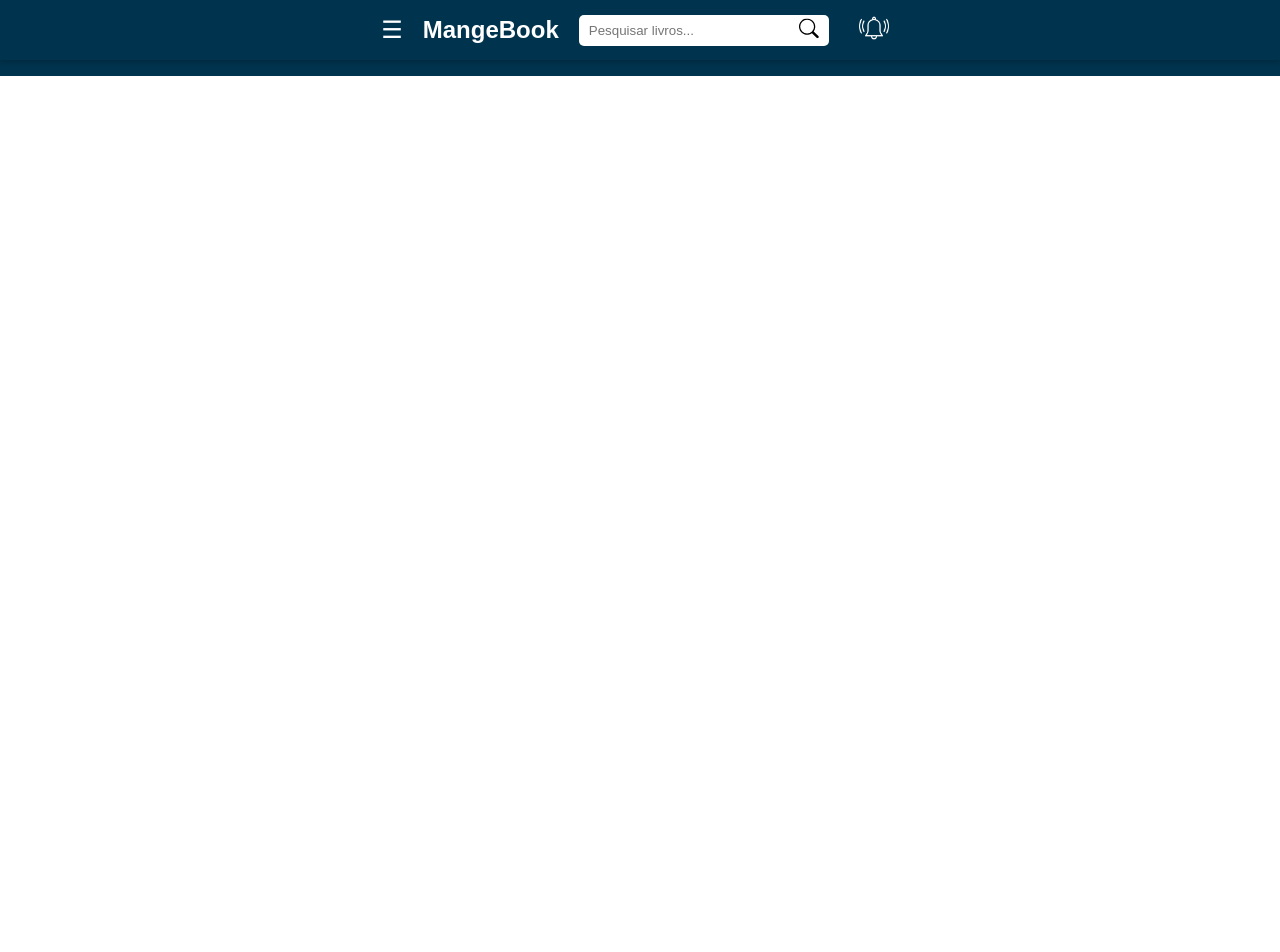
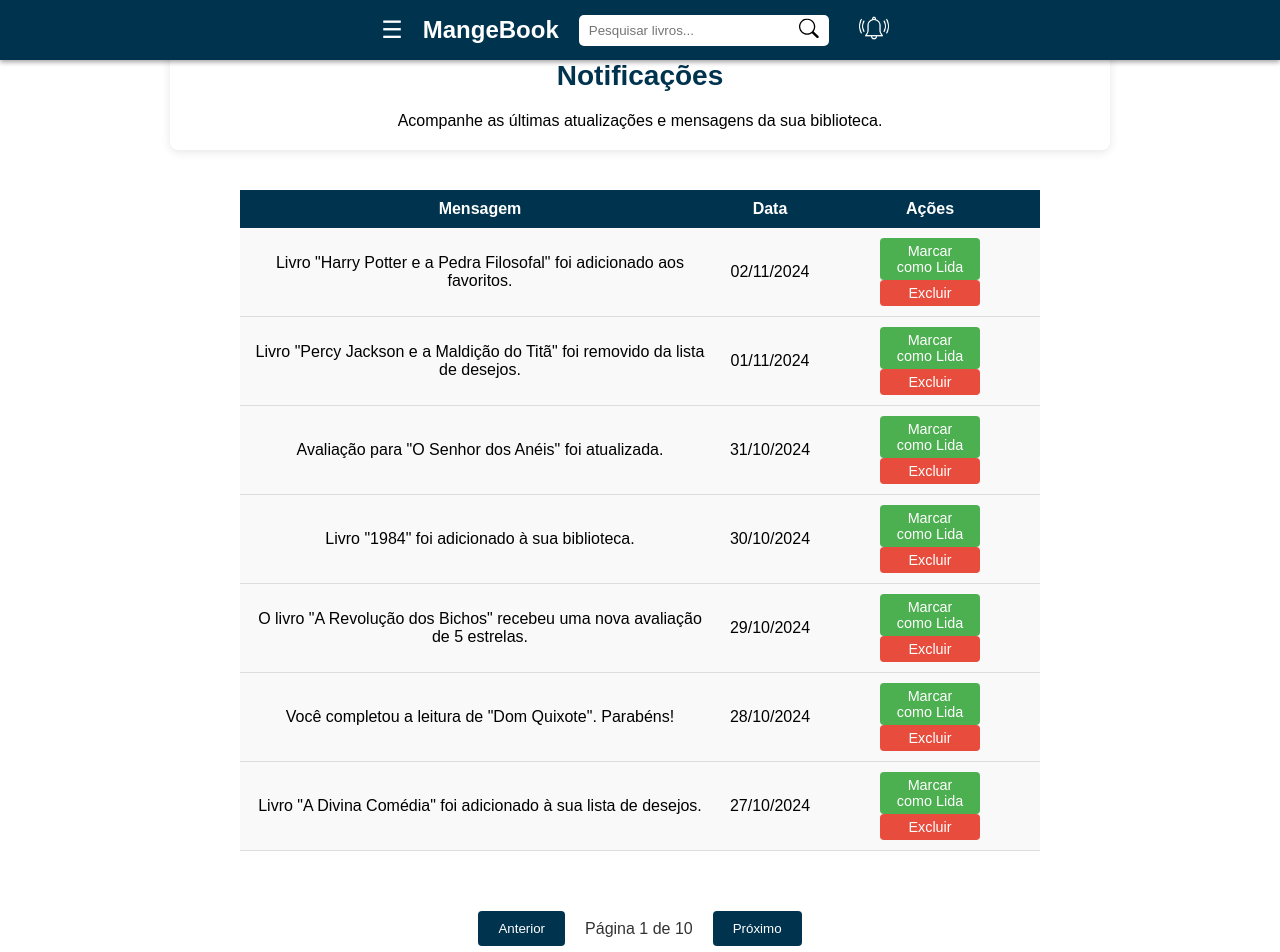
Before and after one commit to LucasSantino/MangeBook, a Vue app in the folder libraryFrontend/user-frontend/: page /notifica in a window 1280 px wide. Shown: the top 952 px of the page. Before the commit the page ends 800 px from the top, so only its background shows below. Built offline with nearby package versions, Linux system fonts and the light colour scheme.

Commit message:
Notoficaçoes.vue
Criação da pagina em vue;
Criação de rota para a pagina notificacoes.vue;
Alteração do caminho Noticifaçoes.vue na SideBar

```diff
--- a/libraryFrontend/user-frontend/src/components/SideBar.vue
+++ b/libraryFrontend/user-frontend/src/components/SideBar.vue
@@ -36,7 +36,7 @@
           <ul v-show="isProfileDropdownOpen" class="dropdown-menu">
             <li><router-link to="/perfil-usuario">Informações de Perfil</router-link></li>
             <li><router-link to="/historico">Historico</router-link></li>
-            <li><a href="/Site - MangeBook/Notificacoes.html">Notificações</a></li>
+            <li><router-link to="/notifica">Notificações</router-link></li>
           </ul>
         </li>
 
--- a/libraryFrontend/user-frontend/src/router/index.js
+++ b/libraryFrontend/user-frontend/src/router/index.js
@@ -7,6 +7,7 @@ import Favoritos from '@/views/Favoritos.vue';
 import ListaDesejos from '@/views/ListaDesejos.vue'; // Importação única
 import PerfilUsuario from '@/views/PerfilUsuario.vue';
 import Historico from '@/views/Historico.vue';
+import Notifica from '@/views/Notifica.vue';
 
 const routes = [
   {
@@ -50,6 +51,11 @@ const routes = [
     name: 'Historico',
     component: Historico, // Componente da página "Historico"
   },
+  {
+    path: '/notifica',
+    name: 'Notifica',
+    component: Notifica, // Componente da página "Notificaçoes"
+  },
 
 
 
--- a/libraryFrontend/user-frontend/src/views/Notifica.vue
+++ b/libraryFrontend/user-frontend/src/views/Notifica.vue
@@ -0,0 +1,235 @@
+<template>
+    <div class="container">
+      <NavBar @toggle-sidebar="toggleSidebar" />
+      <SideBar :isSidebarOpen="sidebarOpen" @toggle-sidebar="toggleSidebar" />
+      <main>
+        <!-- Conteúdo principal -->
+        <div class="welcome-container">
+          <h2 class="welcome-title">Notificações</h2>
+          <p>Acompanhe as últimas atualizações e mensagens da sua biblioteca.</p>
+        </div>
+
+        <!-- Exibição da mensagem quando não há notificações -->
+        <div v-if="notificacoes.length === 0" class="no-notifications">
+          <p>Você não possui mais notificações.</p>
+        </div>
+
+        <!-- Tabela de Notificações -->
+        <div v-else class="notificacoes-container">
+          <div class="tabela-container">
+            <table class="notificacoes-tabela">
+              <thead>
+                <tr>
+                  <th>Mensagem</th>
+                  <th>Data</th>
+                  <th>Ações</th>
+                </tr>
+              </thead>
+              <tbody>
+                <tr v-for="(notificacao, index) in notificacoes" :key="index">
+                  <td>{{ notificacao.mensagem }}</td>
+                  <td>{{ notificacao.data }}</td>
+                  <td>
+                    <button class="btn-marcar-lida" @click="marcarComoLida(index)">Marcar como Lida</button>
+                    <button class="btn-excluir" @click="excluirNotificacao(index)">Excluir</button>
+                  </td>
+                </tr>
+              </tbody>
+            </table>
+          </div>
+        </div>
+
+        <!-- Navegação de Páginas -->
+        <div class="pagination">
+          <button class="btn-navegacao" aria-label="Página anterior">Anterior</button>
+          <span>Página 1 de 10</span>
+          <button class="btn-navegacao" aria-label="Próxima página">Próximo</button>
+        </div>
+      </main>
+    </div>
+  </template>
+
+  <script>
+  import NavBar from "@/components/NavBar.vue";
+  import SideBar from "@/components/SideBar.vue";
+
+  export default {
+    components: {
+      NavBar,
+      SideBar,
+    },
+    data() {
+      return {
+        sidebarOpen: false,
+        notificacoes: [
+          { mensagem: 'Livro "Harry Potter e a Pedra Filosofal" foi adicionado aos favoritos.', data: '02/11/2024', lida: false },
+          { mensagem: 'Livro "Percy Jackson e a Maldição do Titã" foi removido da lista de desejos.', data: '01/11/2024', lida: false },
+          { mensagem: 'Avaliação para "O Senhor dos Anéis" foi atualizada.', data: '31/10/2024', lida: false },
+          { mensagem: 'Livro "1984" foi adicionado à sua biblioteca.', data: '30/10/2024', lida: false },
+          { mensagem: 'O livro "A Revolução dos Bichos" recebeu uma nova avaliação de 5 estrelas.', data: '29/10/2024', lida: false },
+          { mensagem: 'Você completou a leitura de "Dom Quixote". Parabéns!', data: '28/10/2024', lida: false },
+          { mensagem: 'Livro "A Divina Comédia" foi adicionado à sua lista de desejos.', data: '27/10/2024', lida: false },
+        ],
+      };
+    },
+    methods: {
+      toggleSidebar() {
+        this.sidebarOpen = !this.sidebarOpen;
+      },
+      marcarComoLida(index) {
+        this.notificacoes[index].lida = true;
+        alert('Notificação marcada como lida!');
+      },
+      excluirNotificacao(index) {
+        this.notificacoes.splice(index, 1);
+        alert('Notificação excluída com sucesso!');
+        if (this.notificacoes.length === 0) {
+          alert('Você não possui mais notificações');
+        }
+      }
+    }
+  };
+  </script>
+
+  <style scoped>
+  /* Estilos para a mensagem de ausência de notificações */
+  .no-notifications {
+    text-align: center;
+    padding: 20px;
+    background-color: #f9f9f9;
+    border-radius: 4px;
+    border: 1px solid #ddd;
+    color: #333;
+    font-size: 18px;
+    margin-top: 20px;
+  }
+
+  /* Resto dos estilos permanece o mesmo */
+  .main {
+    margin-top: 70px;
+    padding: 10px;
+    text-align: center;
+  }
+
+  .welcome-container {
+    background-color: #ffffff;
+    border-radius: 8px;
+    box-shadow: 0 2px 10px rgba(0, 0, 0, 0.1);
+    padding: 20px;
+    text-align: center;
+    margin: 20px auto;
+    margin-top: 40px;
+    width: 100%;
+    max-width: 940px;
+  }
+
+  .welcome-title {
+    font-size: 28px;
+    font-weight: bold;
+    margin-bottom: 20px;
+    color: #00334e;
+  }
+
+  .notificacoes-container {
+    display: flex;
+    justify-content: center;
+    padding: 20px;
+  }
+
+  .tabela-container {
+    width: 100%;
+    max-width: 800px;
+  }
+
+  .notificacoes-tabela {
+    width: 100%;
+    border-collapse: collapse;
+    font-family: Arial, sans-serif;
+  }
+
+  .notificacoes-tabela thead th {
+    background-color: #00334e;
+    color: #ffffff;
+    padding: 10px;
+    text-align: center;
+    font-weight: bold;
+  }
+
+  .notificacoes-tabela tbody td {
+    background-color: #f9f9f9;
+    padding: 10px;
+    border-bottom: 1px solid #ddd;
+    text-align: center;
+  }
+
+  .notificacoes-tabela tbody tr:hover {
+    background-color: #f1f1f1;
+  }
+
+  .btn-marcar-lida,
+  .btn-excluir {
+    padding: 5px 10px;
+    margin: 0 5px;
+    font-size: 0.9rem;
+    border: none;
+    border-radius: 4px;
+    cursor: pointer;
+    width: 100px;
+    text-align: center;
+    display: inline-block;
+  }
+
+  .btn-marcar-lida {
+    background-color: #4CAF50;
+    color: white;
+  }
+
+  .btn-excluir {
+    background-color: #e74c3c;
+    color: white;
+  }
+
+  .btn-marcar-lida:hover {
+    background-color: #45a049;
+  }
+
+  .btn-excluir:hover {
+    background-color: #c0392b;
+  }
+
+  .pagination {
+    display: flex;
+    justify-content: center;
+    align-items: center;
+    margin-top: 40px;
+    margin-bottom: 40px;
+  }
+
+  .btn-navegacao {
+    padding: 10px 20px;
+    margin: 0 5px;
+    cursor: pointer;
+    border: none;
+    border-radius: 4px;
+    background-color: #00334e;
+    color: white;
+    transition: background-color 0.3s;
+  }
+
+  .btn-navegacao:hover {
+    background-color: #0056b3;
+  }
+
+  .pagination span {
+    margin: 0 15px;
+    color: #333;
+  }
+
+  .footer {
+    background-color: #00334e;
+    color: white;
+    text-align: center;
+    padding: 20px;
+    width: 100%;
+  }
+  </style>
```
